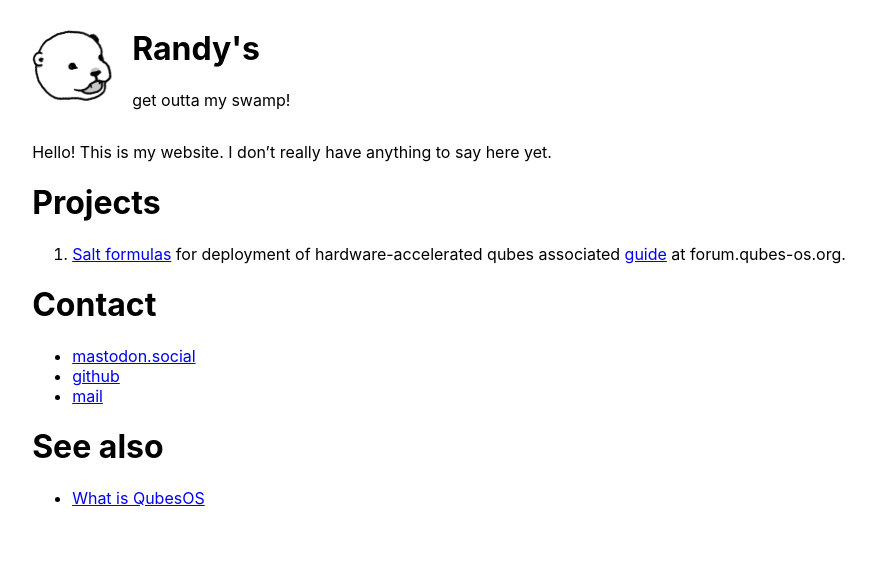
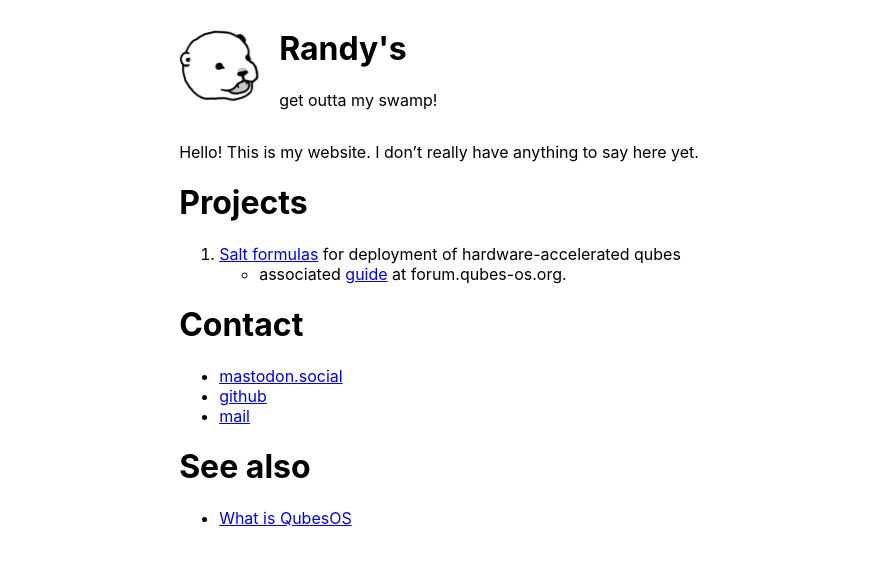
Before and after one commit to RandyTheOtter/RandyTheOtter.github.io, a Jekyll site: the page built from index.md, in a window 1280 px wide. Shown: the top 565 px of the page, without its empty margins (201-1077 px from the left). Built offline with Jekyll 4.4.1, drawn with Linux system fonts in a browser that asks for light colours.

Commit message:
Fix list

```diff
--- a/index.md
+++ b/index.md
@@ -12,7 +12,7 @@ Hello! This is my website. I don't really have anything to say here yet.
 # Projects
 
 1. [Salt formulas](https://github.com/RandyTheOtter/nvidia-driver) for deployment of hardware-accelerated qubes
-  associated [guide](https://forum.qubes-os.org/t/salt-automating-nvidia-gpu-passthrough-fedora-41/30038) at forum.qubes-os.org.
+  - associated [guide](https://forum.qubes-os.org/t/salt-automating-nvidia-gpu-passthrough-fedora-41/30038) at forum.qubes-os.org.
 
 # Contact
 
```
